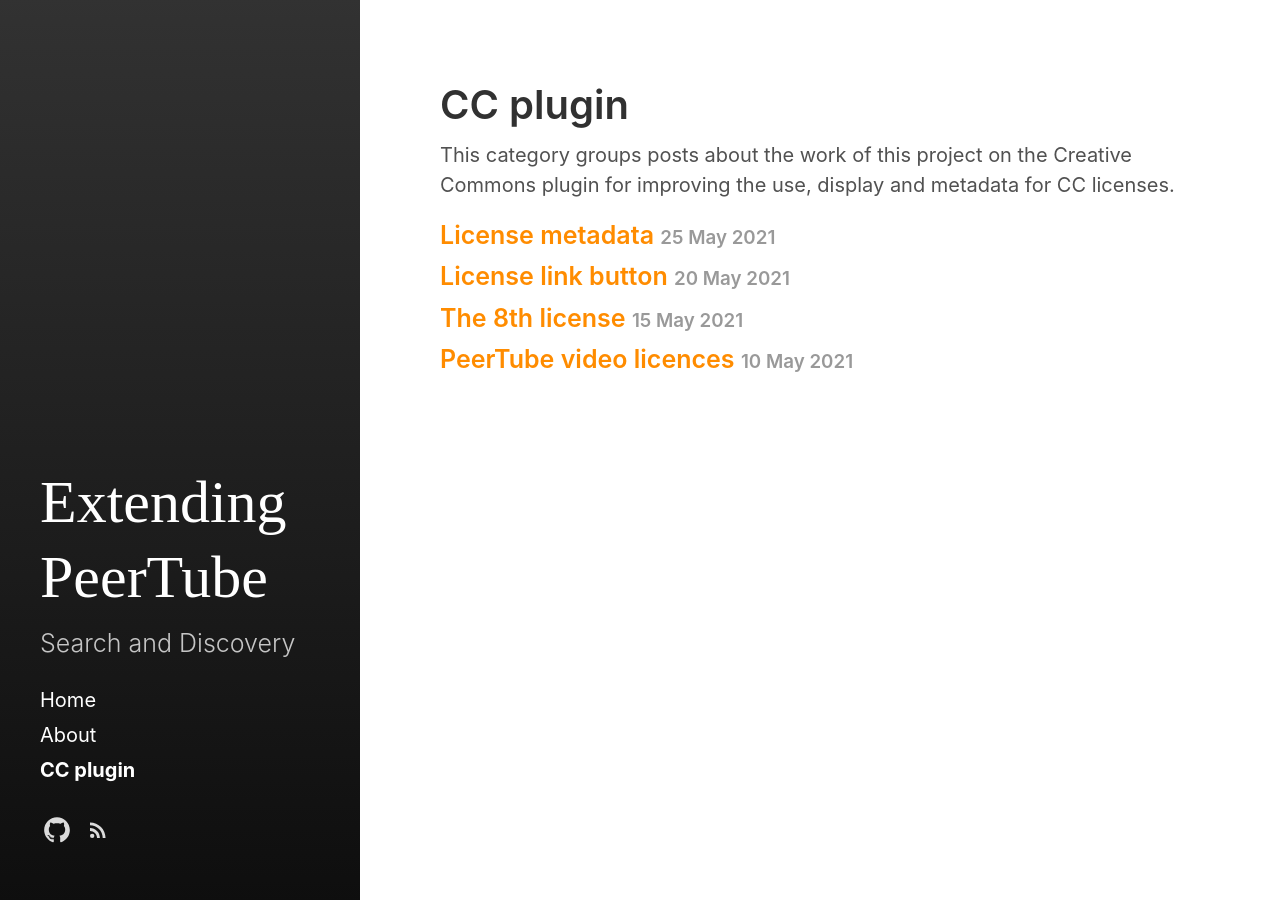
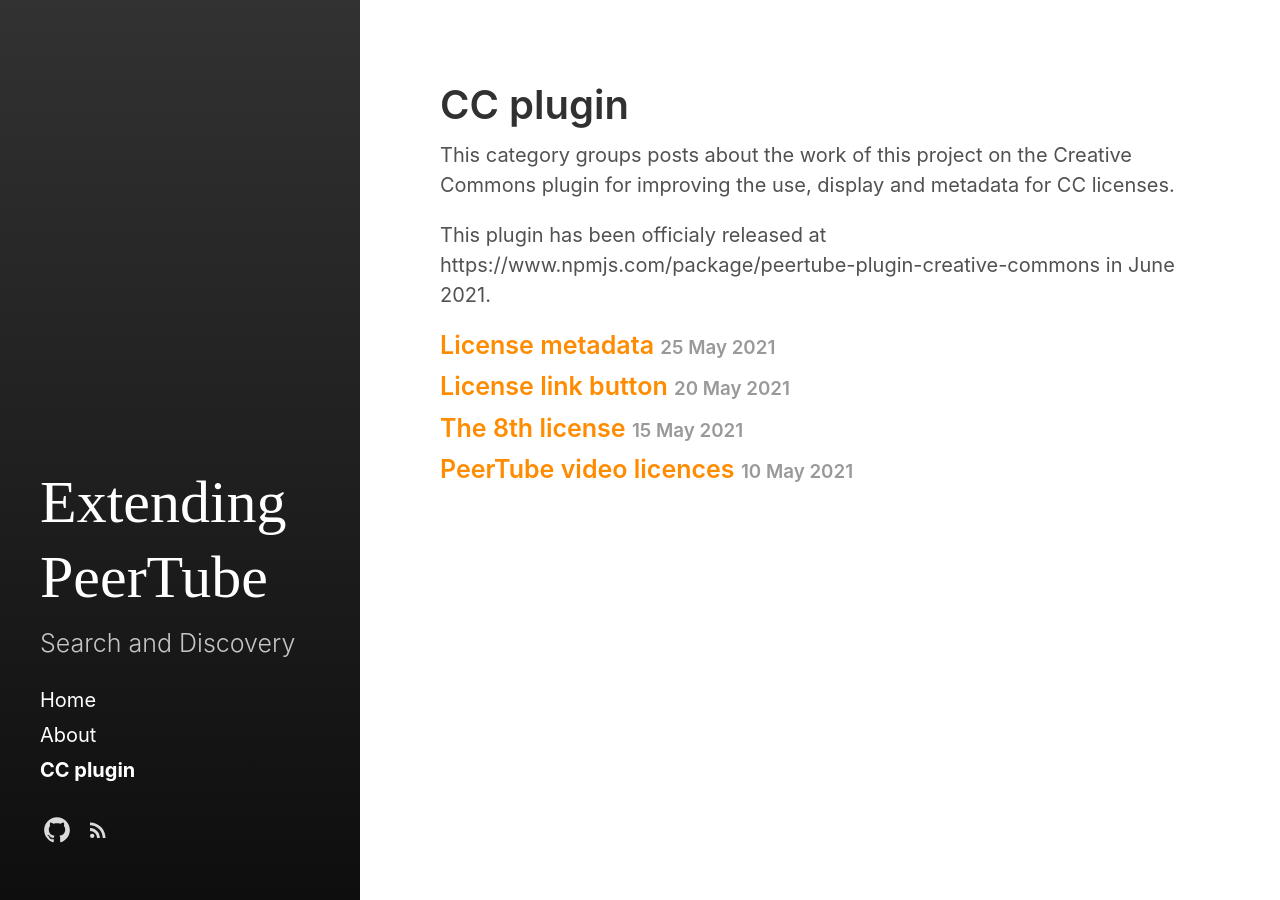
Before and after one commit to beeldengeluid/extending-peertube, a Jekyll site: the page built from category/cc-plugin.md, in a window 1280 px wide. Built offline with Jekyll 4.4.1, drawn with Linux system fonts in a browser that asks for light colours.

Commit message:
Update cc-plugin.md

```diff
--- a/category/cc-plugin.md
+++ b/category/cc-plugin.md
@@ -4,3 +4,5 @@
 ---
 
 This category groups posts about the work of this project on the Creative Commons plugin for improving the use, display and metadata for CC licenses.
+
+This plugin has been officialy released at https://www.npmjs.com/package/peertube-plugin-creative-commons in June 2021.
```
